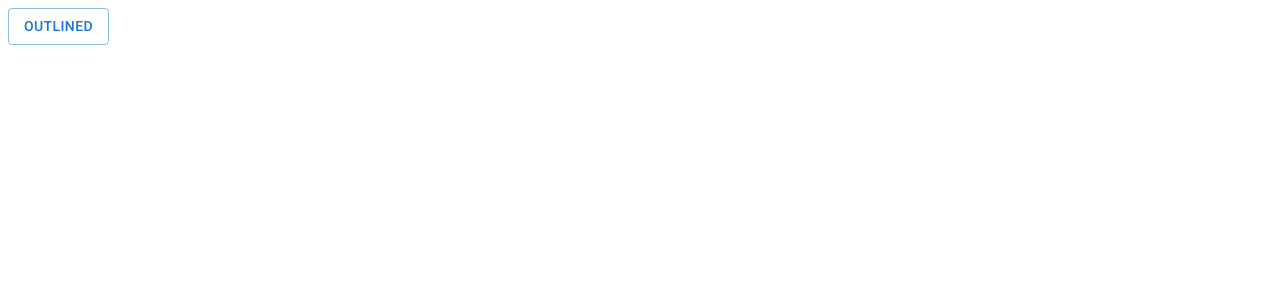
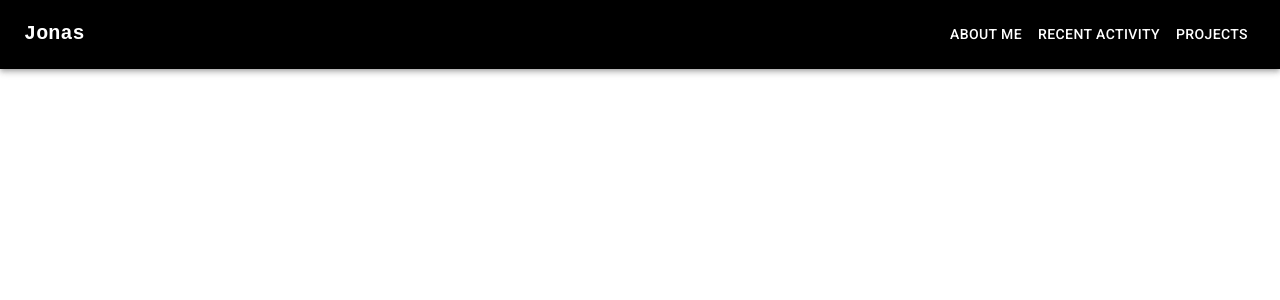
Before and after one commit to Jonaspng/react-cv-website, a React (Create React App) app: page / in a window 1280 px wide. Shown: the top 300 px of the page. Built offline with nearby package versions, Linux system fonts and the light colour scheme.

Commit message:
Add topbar

```diff
--- a/package.json
+++ b/package.json
@@ -5,6 +5,7 @@
   "dependencies": {
     "@emotion/react": "^11.10.5",
     "@emotion/styled": "^11.10.5",
+    "@mui/icons-material": "^5.11.0",
     "@mui/material": "^5.11.2",
     "@testing-library/jest-dom": "^5.16.5",
     "@testing-library/react": "^13.4.0",
--- a/public/styles.css
+++ b/public/styles.css
@@ -0,0 +1,3 @@
+body {
+  margin: 0;
+}
--- a/src/App.js
+++ b/src/App.js
@@ -1,8 +1,9 @@
 import { Button } from "@mui/material";
+import MainPage from "./pages/MainPage";
 
 function App() {
   return (
-    <Button variant="outlined">Outlined</Button>
+    <MainPage />
   );
 }
 
--- /dev/null
+++ b/src/Theme.js
@@ -0,0 +1,12 @@
+import { createTheme } from '@mui/material/styles';
+
+const Theme = createTheme({
+  palette: {
+    dark: {
+      main: "#000000",
+      contrastText: "#FFFFFF"
+    }
+  },
+});
+
+export default Theme;
--- /dev/null
+++ b/src/components/TopBar.js
@@ -0,0 +1,120 @@
+import { React, useState } from 'react';
+import AppBar from '@mui/material/AppBar';
+import Box from '@mui/material/Box';
+import Toolbar from '@mui/material/Toolbar';
+import IconButton from '@mui/material/IconButton';
+import Typography from '@mui/material/Typography';
+import Menu from '@mui/material/Menu';
+import MenuIcon from '@mui/icons-material/Menu';
+import Container from '@mui/material/Container';
+import Button from '@mui/material/Button';
+import MenuItem from '@mui/material/MenuItem';
+import { ThemeProvider } from '@emotion/react';
+import Theme from '../Theme';
+
+const pages = ['About Me','Recent Activity', 'Projects'];
+
+function Topbar() {
+  const [anchorElNav, setAnchorElNav] = useState(null);
+
+  const handleOpenNavMenu = (event) => {
+    setAnchorElNav(event.currentTarget);
+  };
+
+  const handleCloseNavMenu = () => {
+    setAnchorElNav(null);
+  };
+
+  return (
+    <ThemeProvider theme={Theme}>
+      <AppBar position="static" color='dark'>
+        <Container maxWidth="xl">
+          <Toolbar disableGutters>
+            <Typography
+              variant="h6"
+              noWrap
+              component="a"
+              href="/"
+              sx={{
+                mr: 2,
+                display: { xs: 'none', md: 'flex' },
+                fontFamily: 'monospace',
+                fontWeight: 700,
+                color: 'inherit',
+                textDecoration: 'none',
+              }}
+            >
+              Jonas
+            </Typography>
+
+            <Box sx={{ flexGrow: 1, display: { xs: 'flex', md: 'none' } }}>
+              <IconButton
+                size="large"
+                aria-controls="menu-appbar"
+                aria-haspopup="true"
+                onClick={handleOpenNavMenu}
+                color="inherit"
+              >
+                <MenuIcon />
+              </IconButton>
+              <Menu
+                id="menu-appbar"
+                anchorEl={anchorElNav}
+                anchorOrigin={{
+                  vertical: 'bottom',
+                  horizontal: 'left',
+                }}
+                keepMounted
+                transformOrigin={{
+                  vertical: 'top',
+                  horizontal: 'left',
+                }}
+                open={Boolean(anchorElNav)}
+                onClose={handleCloseNavMenu}
+                sx={{
+                  display: { xs: 'block', md: 'none' },
+                }}
+              >
+                {pages.map((page) => (
+                  <MenuItem key={page} onClick={handleCloseNavMenu}>
+                    <Typography textAlign="center">{page}</Typography>
+                  </MenuItem>
+                ))}
+              </Menu>
+            </Box>
+            <Typography
+              variant="h5"
+              noWrap
+              component="a"
+              href=""
+              sx={{
+                mr: 2,
+                display: { xs: 'flex', md: 'none' },
+                flexGrow: 1,
+                fontFamily: 'monospace',
+                fontWeight: 700,
+                color: 'inherit',
+                textDecoration: 'none',
+              }}
+            >
+              Jonas
+            </Typography>
+            <Box sx={{ display: { xs: 'none', md: 'flex'}, marginLeft:'auto'  }}>
+              {pages.map((page) => (
+                <Button
+                  key={page}
+                  onClick={handleCloseNavMenu}
+                  sx={{ my: 2, color: 'white', display: 'block'}}
+                >
+                  {page}
+                </Button>
+              ))}
+            </Box>
+          </Toolbar>
+        </Container>
+      </AppBar>
+    </ThemeProvider>
+
+  );
+}
+export default Topbar;
--- /dev/null
+++ b/src/pages/MainPage.js
@@ -0,0 +1,12 @@
+import React from 'react';
+import Topbar from '../components/TopBar';
+
+function MainPage() {
+
+  return (
+    <Topbar />
+  );
+
+}
+
+export default MainPage;
```
Also changed, not shown: 1 other file (tests, documents, lock files or other folders).
